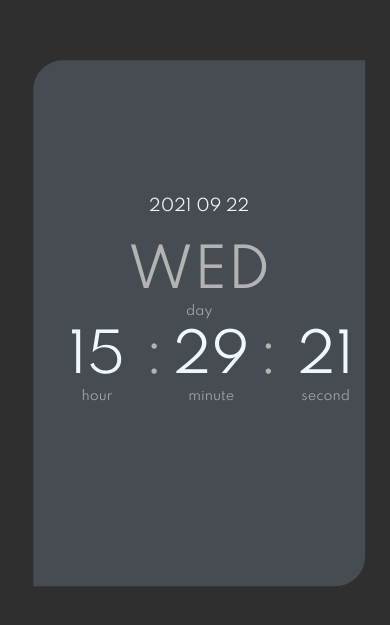
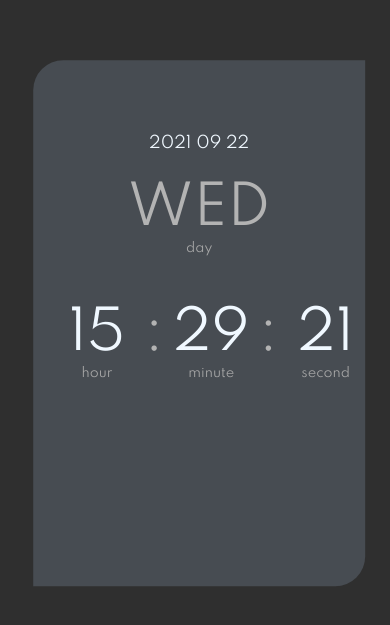
Before and after one commit to enKODING1/table_clock, a plain HTML site: page index.html in a window 390 px wide. Shown: the part 163-788 px from the top of the page. Drawn offline with Linux system fonts and the light colour scheme.

Commit message:
feat:fix height

```diff
--- a/style/time.css
+++ b/style/time.css
@@ -100,11 +100,16 @@
     }
 
     .time-table {
-        transform: translateY(60%);
+        transform: translateY(30%);
 
     }
 
     .date-time {
         width: 35%;
     }
+
+    .days-wrap {
+        position: relative;
+        top: 24%;
+    }
 }
```
